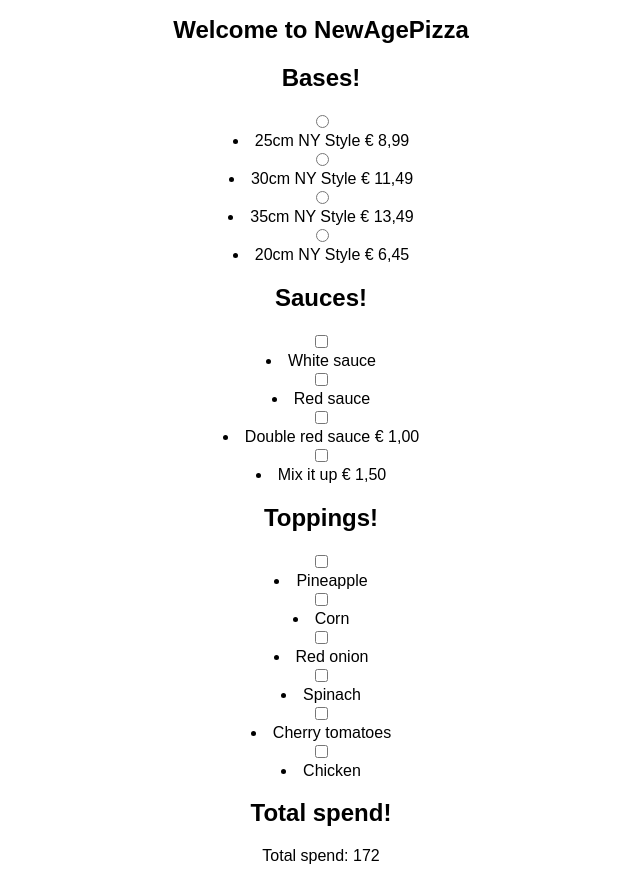
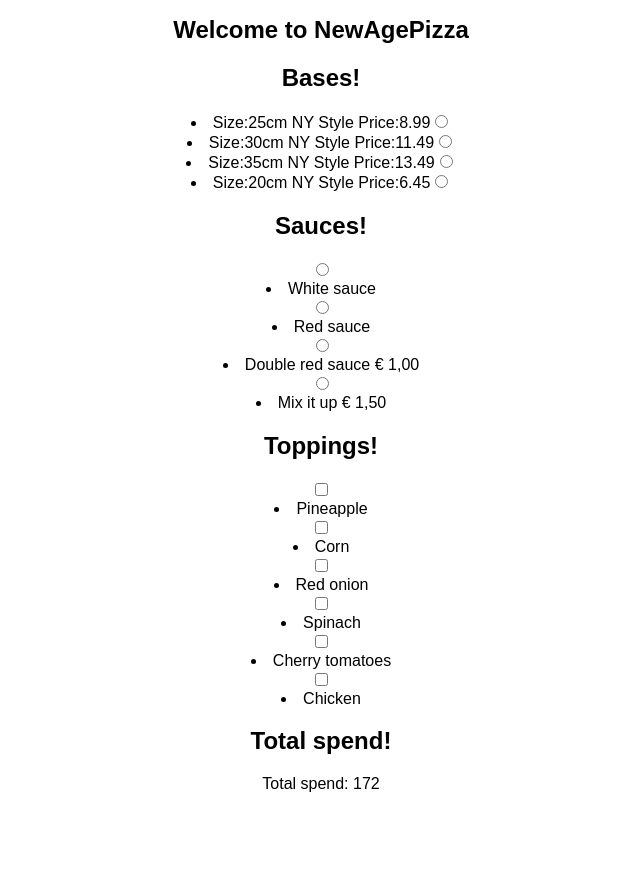
Before and after one commit to adapass182/pizza-form, a React (Create React App) app: page / in a window 1280 px wide. Shown: the whole page, without its empty margins (319-959 px from the left). After the commit the page ends 809 px from the top, so only its background shows below. Built offline with nearby package versions, Linux system fonts and the light colour scheme.

Commit message:
committing changes for the day

```diff
--- a/src/App.js
+++ b/src/App.js
@@ -8,7 +8,9 @@
 // Actions
 
 // Components
-import PizzaContainer from './container/PizzaContainer'
+import Base from './components/Base'
+import Sauce from './components/Sauce'
+import Toppings from './components/Toppings'
 import PizzaCart from './components/PizzaCart'
 
 
@@ -17,7 +19,9 @@
         return (
             <div className="App">
                 <h1 className="App-title">Welcome to NewAgePizza</h1>
-                <PizzaContainer />
+                <Base />
+                <Sauce />
+                <Toppings />
                 <PizzaCart />
             </div>
           );
--- a/src/components/Base.jsx
+++ b/src/components/Base.jsx
@@ -1,6 +1,7 @@
 import React, { PureComponent } from 'react'
 import { connect } from 'react-redux'
 import { addBase, removeBase } from '../actions/base_a'
+import {bases} from '../pizzadata'
 
 class Base extends PureComponent {
 
@@ -13,20 +14,18 @@
         return (
             <div>
                 <h2>Bases!</h2>
-                        <form>
-                            <input type="radio" name="base" value='8.99' /><li>25cm NY Style € 8,99</li>
-                            <input type="radio" name="base" /><li>30cm NY Style € 11,49</li>
-                            <input type="radio" name="base" /><li>35cm NY Style € 13,49</li>
-                            <input type="radio" name="base" /><li>20cm NY Style € 6,45</li>
-                        </form>
+                <div className="bases">
+                {bases.map((base) => {
+                    return (<li key={base.id}>Size:{base.desc} Price:{base.price}<input type="radio" name="bases" /></li>)
+                })}
+                </div>
             </div>
         )
     }
 }
 
-const mapStateToProps = (reduxState) => {
+const mapStateToProps = (state) => {
     return {
-
     }
 }
 
--- a/src/components/Sauce.jsx
+++ b/src/components/Sauce.jsx
@@ -9,10 +9,10 @@
             <div>
                 <h2>Sauces!</h2>
                     <form>
-                        <input type="checkbox" /><li>White sauce</li>
-                        <input type="checkbox" /><li>Red sauce</li>
-                        <input type="checkbox" /><li>Double red sauce € 1,00</li>
-                        <input type="checkbox" /><li>Mix it up € 1,50 </li>
+                        <input type="radio" name="sauce" /><li>White sauce</li>
+                        <input type="radio" name="sauce" /><li>Red sauce</li>
+                        <input type="radio" name="sauce" /><li>Double red sauce € 1,00</li>
+                        <input type="radio" name="sauce" /><li>Mix it up € 1,50 </li>
                     </form>
             </div>
         )
--- a/src/container/PizzaContainer.jsx
+++ /dev/null
@@ -1,28 +0,0 @@
-import React, { PureComponent } from 'react'
-import { connect } from 'react-redux'
-
-// Components
-import Base from '../components/Base'
-import Sauce from '../components/Sauce'
-import Toppings from '../components/Toppings'
-
-class PizzaContainer extends PureComponent {
-
-    render() {
-        return (
-            <div>
-                <Base />
-                <Sauce />
-                <Toppings />
-            </div>
-        )
-    }
-}
-
-const mapStateToProps = (reduxState) => {
-    return {
-
-    }
-}
-
-export default connect(mapStateToProps)(PizzaContainer)
--- a/src/pizzadata.js
+++ b/src/pizzadata.js
@@ -1,5 +1,5 @@
 // Display price as soon as base is picked
-export const base = [
+export const bases = [
     {id: 1, desc: "25cm NY Style", price: 8.99},
     {id: 2, desc: "30cm NY Style", price: 11.49},
     {id: 3, desc: "35cm NY Style", price: 13.49},
```
